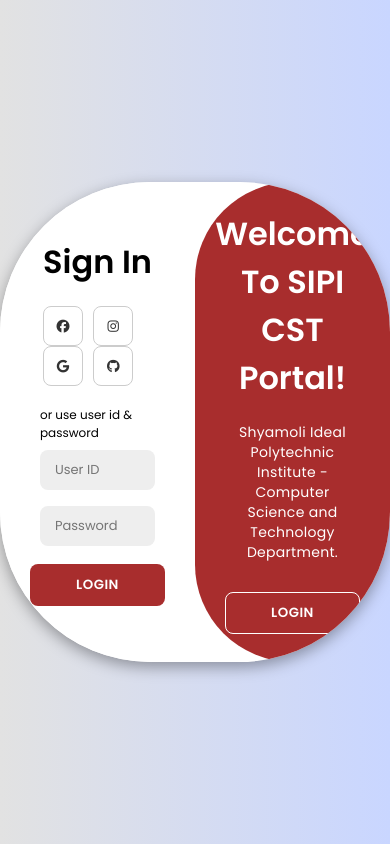
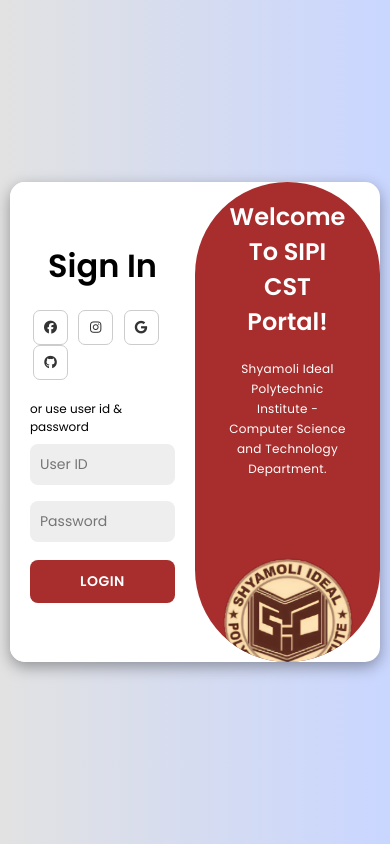
Before and after one commit to zimalshahriar/SIPI-CST-Portal, a PHP site: page / in a window 390 px wide. Run offline with PHP 8.4, Linux system fonts and the light colour scheme.

Commit message:
login page responsive for mobile device

```diff
--- a/index.php
+++ b/index.php
@@ -79,18 +79,19 @@
     align-items: center;
     justify-content: center;
     flex-direction: column;
-  height: 100vh;
+    min-height: 100vh;
+    padding: 10px;
 }
 
 .container {
     background-color: #fff;
-  border-radius: 150px;
+    border-radius: 15px;
     box-shadow: 0 5px 15px rgba(0, 0, 0, 0.35);
+    overflow: hidden;
+    width: 100%;
+    max-width: 768px;
+    min-height: 480px;
     position: relative;
-  overflow: hidden;
-  width: 768px;
-  max-width: 100%;
-  min-height: 480px;
 }
 
 .container p {
@@ -99,7 +100,6 @@
     letter-spacing: 0.3px;
     margin: 20px 0;
 }
-
 
 .container span {
     font-size: 12px;
@@ -111,6 +111,7 @@
     text-decoration: none;
     margin: 15px 0 10px;
 }
+
 .container button {
     background-color: #a82d2d;
     color: #fff;
@@ -135,7 +136,7 @@
     align-items: center;
     justify-content: center;
     flex-direction: column;
-  padding: 0 40px;
+    padding: 0 20px;
     height: 100%;
 }
 
@@ -182,11 +183,11 @@
 }
 
 @keyframes move {
-  0%, 49.99%{
+    0%, 49.99% {
         opacity: 0;
         z-index: 1;
     }
-   50%, 100%{
+    50%, 100% {
         opacity: 1;
         z-index: 5;
     }
@@ -227,7 +228,7 @@
 .toogle {
     background-color: #a82d2d;
     height: 100%;
-  background: linear-gradient(to right,  #a82d2d, #a82d2d);
+    background: linear-gradient(to right, #a82d2d, #a82d2d);
     color: #fff;
     position: relative;
     left: -100%;
@@ -272,6 +273,63 @@
     transform: translateX(200%);
 }
 
+/* Responsive Styles for Tablets and Small Screens */
+@media (max-width: 100px) {
+    .container {
+        width: 100%;
+        border-radius: 10px;
+    }
+
+    .toogle-container, .toogle-panel {
+        display: none;
+    }
+
+    .container form {
+        padding: 20px;
+    }
+}
+
+/* Extra Small Screens (Mobile) */
+@media (max-width: 480px) {
+    .container input, .container button {
+        width: 100%;
+        padding: 10px;
+        font-size: 14px;
+    }
+
+    .container p {
+        font-size: 12px;
+    }
+
+    .icons a {
+        width: 35px;
+        height: 35px;
+    }
+}
+
+/* Large Screens */
+@media (min-width: 4000px) {
+    .container {
+        width: 800px;
+        max-width: 80%;
+        margin: auto;
+        padding: 20px;
+        border-radius: 20px;
+    }
+
+    .toogle-container, .toogle-panel {
+        display: flex;
+    }
+
+    .toogle {
+        border-radius: 20px;
+    }
+
+    .container p {
+        font-size: 16px;
+    }
+}
+
  </style>
 </head>
 <body>
@@ -302,9 +360,10 @@
                     <button class="hidden" id="login">Login</button>
                 </div>
                 <div class="toogle-panel toogle-right">
-                    <h1>Welcome To SIPI CST Portal!</h1>
+                    <h2 style="margin-top: 100px;">Welcome To SIPI CST Portal!</h2>
                     <p>Shyamoli Ideal Polytechnic Institute - Computer Science and Technology Department.</p>
-                    <button class="hidden" id="register">Login</button>
+                    <!-- <button class="hidden" id="register">Login</button> -->
+                     <img style="width: 250px;"  src="image/sipi logo.png" alt="">
                 </div>
             </div>
         </div>
```
Also changed, not shown: image/sipi logo.png (added). Lines whose indentation alone changed are shown as unchanged.
